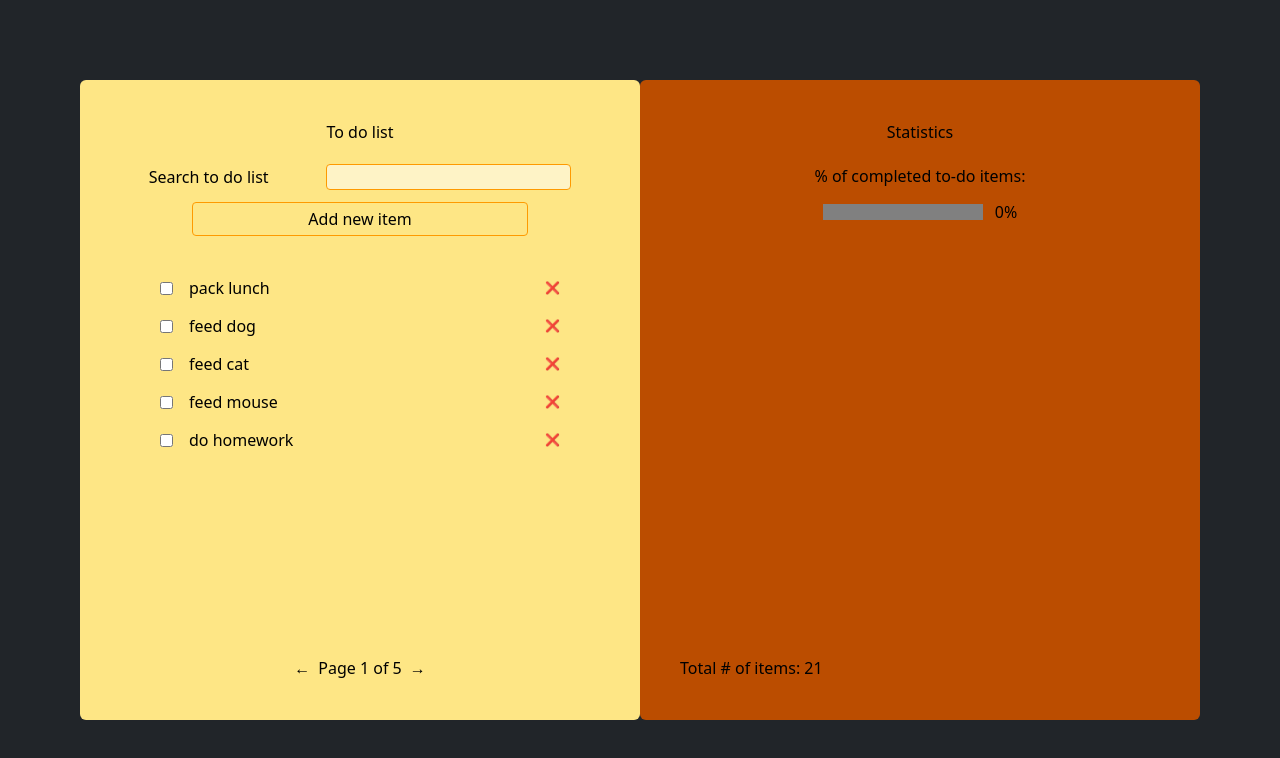
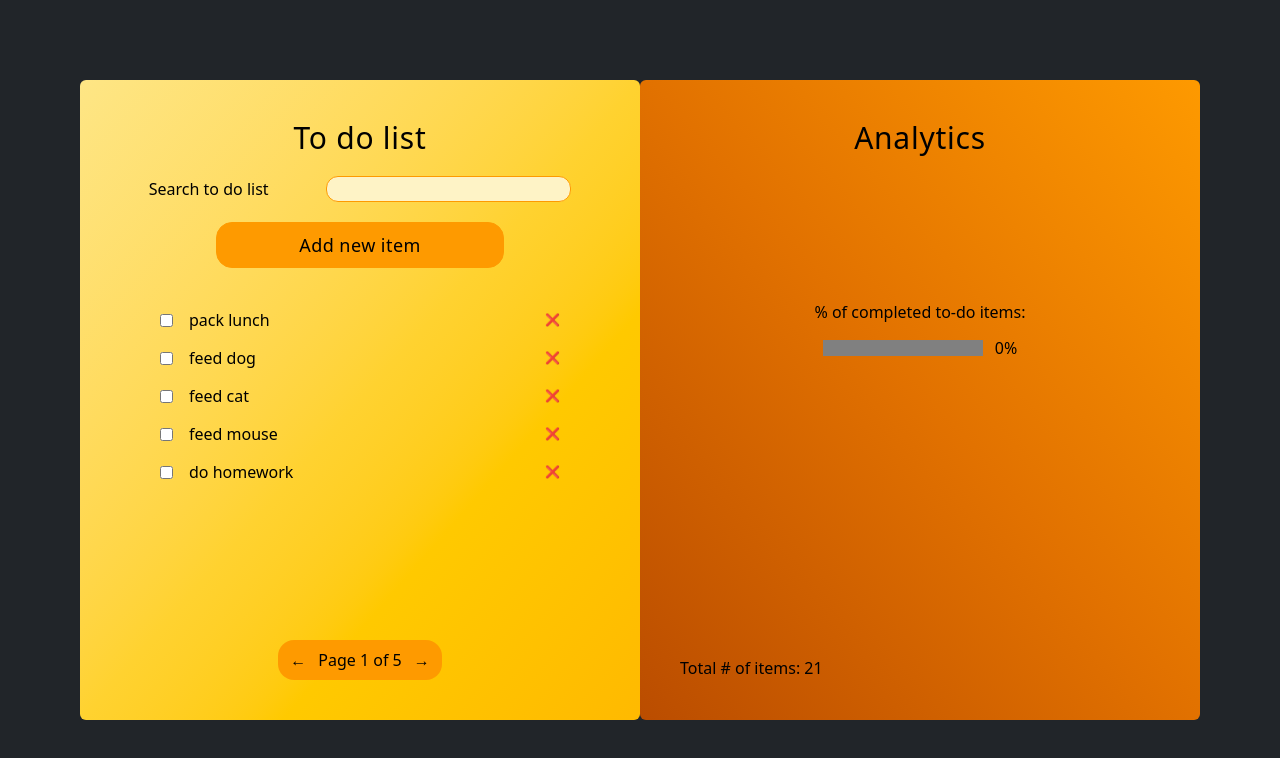
Before and after one commit to minorObsession/todo-typescript, a React (Vite) app: page / in a window 1280 px wide. Shown: the top 758 px of the page. Built offline with nearby package versions, Linux system fonts and the light colour scheme.

Commit message:
Todo Styled a bit

```diff
--- a/src/App.tsx
+++ b/src/App.tsx
@@ -4,6 +4,7 @@ import Input from "./Input.tsx";
 import { Item, Items } from "./types.ts";
 import { flexibleMillisecondsConverter } from "./flexibleMillisecondsConverter.ts";
 import { useInputChangeDebounce } from "./useInputChangeDebounce(useState+useEffect).tsx";
+import { useKeyPress } from "./useKeyPress.ts";
 
 function App() {
   const [items, setItems] = useState<Items>([
@@ -141,6 +142,7 @@ function App() {
   const query = useInputChangeDebounce(searchQuery);
 
   const newItemInputRef = useRef<HTMLInputElement | null>(null);
+  const searchInputRef = useRef<HTMLInputElement | null>(null);
 
   const [currentPage, setCurrentPage] = useState(1);
   const itemsPerPage = 5;
@@ -231,42 +233,47 @@ function App() {
     );
   };
 
+  const focusSearchField = () => {
+    searchInputRef.current?.focus();
+  };
+
   const prevPage = () => {
-    if (currentPage >= 1) setCurrentPage((prevState) => --prevState);
+    if (currentPage > 1) setCurrentPage((prevState) => --prevState);
   };
   const nextPage = () => {
-    if (currentPage <= totalNumPages)
-      setCurrentPage((prevState) => ++prevState);
+    if (currentPage < totalNumPages) setCurrentPage((prevState) => ++prevState);
   };
 
   return (
     // ! container
     <div className="flex items-center justify-center w-screen h-screen p-20 overflow-hidden">
       {/* // ! left  */}
-      <article className="flex flex-col w-full h-full p-10 overflow-hidden text-center rounded-md bg-amber-200">
-        <h1 className="mb-5">To do list</h1>
+      <article className="flex flex-col w-full h-full p-10 overflow-hidden text-center rounded-md bg-gradient-to-br from-amber-200 via-amber-300 to-amber-400">
+        <h1 className="mb-5 text-3xl tracking-wide">To do list</h1>
 
         {/* // ! search items */}
-        <div className="flex items-center justify-around mb-3">
+        <div className="flex items-center justify-around mb-5">
           <h2 className="">Search to do list</h2>
           <Input
             purpose="search"
             addNewItem={addNewItem}
             setSearchQuery={setSearchQuery}
             setIsAdding={setIsAdding}
+            ref={searchInputRef}
+            focusSearchField={focusSearchField}
           />
         </div>
 
         {/* // ! add new item button */}
         <button
           onClick={() => setIsAdding(true)}
-          className=" self-center w-[70%] px-2 py-1 transition-all duration-300 rounded-sm cursor-pointer hover:scale-105 border-1 border-amber-500 "
+          className=" self-center w-[60%] px-3 py-2 transition-all duration-300 rounded-2xl cursor-pointer hover:scale-105 border-1 border-amber-500 bg-amber-500 text-lg tracking-wide"
         >
           Add new item
         </button>
 
         {/* // ! items list  */}
-        <ul className="flex flex-col gap-3.5 p-10 w-full overflow-y-auto mx-auto ">
+        <ul className="flex flex-col gap-3.5 p-10 w-full flex-grow overflow-y-auto mx-auto ">
           {isAdding && (
             <Input
               purpose="newItem"
@@ -293,7 +300,7 @@ function App() {
         </ul>
 
         {/* // ! pagination */}
-        <div className="flex items-center justify-center gap-2 mt-auto justify-self-end ">
+        <div className="flex gap-3 px-3 py-2 mx-auto my-auto ml-auto bg-amber-500 w-fit rounded-2xl">
           <button className="cursor-pointer" onClick={prevPage}>
             ←
           </button>
@@ -307,8 +314,8 @@ function App() {
       </article>
 
       {/* // ! right   */}
-      <article className="flex flex-col w-full h-full p-10 overflow-hidden text-center rounded-md bg-amber-700">
-        <h1 className="mb-5">Statistics</h1>
+      <article className="flex flex-col w-full h-full p-10 overflow-hidden text-center rounded-md bg-gradient-to-bl from-amber-500 via-amber-600 to-amber-700">
+        <h1 className="text-3xl tracking-wide mb-36 ">Analytics</h1>
 
         {/* // ! progress */}
         <h2 className="mb-3">% of completed to-do items:</h2>
--- a/src/Input.tsx
+++ b/src/Input.tsx
@@ -7,6 +7,7 @@ type InputProps = React.ComponentPropsWithRef<"input"> & {
   addNewItem?: () => void;
   setIsAdding?: React.Dispatch<React.SetStateAction<boolean>>;
   ref?: React.RefObject<unknown>;
+  focusSearchField?: () => void;
 };
 
 const Input = ({
@@ -15,6 +16,7 @@ const Input = ({
   setSearchQuery,
   addNewItem,
   setIsAdding,
+  focusSearchField,
   ref,
   ...rest
 }: InputProps) => {
@@ -22,17 +24,21 @@ const Input = ({
     if (setNewItemTitle) setNewItemTitle(e.target.value);
     if (setSearchQuery) setSearchQuery(e.target.value);
   };
-
   if (addNewItem && setIsAdding) {
     useKeyPress("enter", addNewItem);
     if (setIsAdding) useKeyPress("escape", () => setIsAdding(false));
   }
 
-  // useKeyPress('escape', ()=> )
+  if (focusSearchField && setSearchQuery) {
+    useKeyPress("KeyS", (e) => {
+      e.preventDefault();
+      focusSearchField();
+    });
+  }
 
   return (
     <input
-      className={`${purpose === "search" ? "w-fit" : "w-full"} rounded-sm border-1 border-amber-500 bg-amber-100 px-1.5 `}
+      className={`${purpose === "search" ? "w-fit" : "w-full mb-4"} rounded-xl border-1 border-amber-500 bg-amber-100 px-1.5  `}
       onChange={handleChange}
       type="text"
       ref={ref}
--- a/src/index.css
+++ b/src/index.css
@@ -8,3 +8,33 @@
 body {
   background-color: #212529; /* #212529 #343a40 */
 }
+
+::-webkit-scrollbar {
+  width: 10px;
+}
+
+::-webkit-scrollbar-track {
+  background: #f59e0b; /* amber-500 */
+  border-radius: 5px;
+}
+
+::-webkit-scrollbar-thumb {
+  /* background: linear-gradient(
+    to bottom,
+    #f59e0b,
+    #d97706,
+    #b45309
+  ); from-amber-500 via-amber-600 to-amber-700 */
+
+  border-radius: 5px;
+}
+
+::-webkit-scrollbar-thumb:hover {
+  background-color: #d97706;
+}
+
+/* Firefox */
+* {
+  scrollbar-width: thin;
+  scrollbar-color: #d97706 #f59e0b; /* thumb color, track color */
+}
--- a/src/useKeyPress.ts
+++ b/src/useKeyPress.ts
@@ -1,12 +1,18 @@
 import { useEffect } from "react";
 
-export function useKeyPress(keyPressed: string, functionToRun: () => void) {
+export function useKeyPress(
+  keyPressed: string,
+  functionToRun: (e: KeyboardEvent) => void
+) {
   useEffect(
     function () {
       function callback(e: KeyboardEvent) {
+        console.log(e);
         // if the key pressed is the same as keyPressed
         if (e.code.toLowerCase() === keyPressed.toLowerCase()) {
-          functionToRun();
+          e.preventDefault();
+          console.log("we are here");
+          functionToRun(e);
         }
       }
 
```
